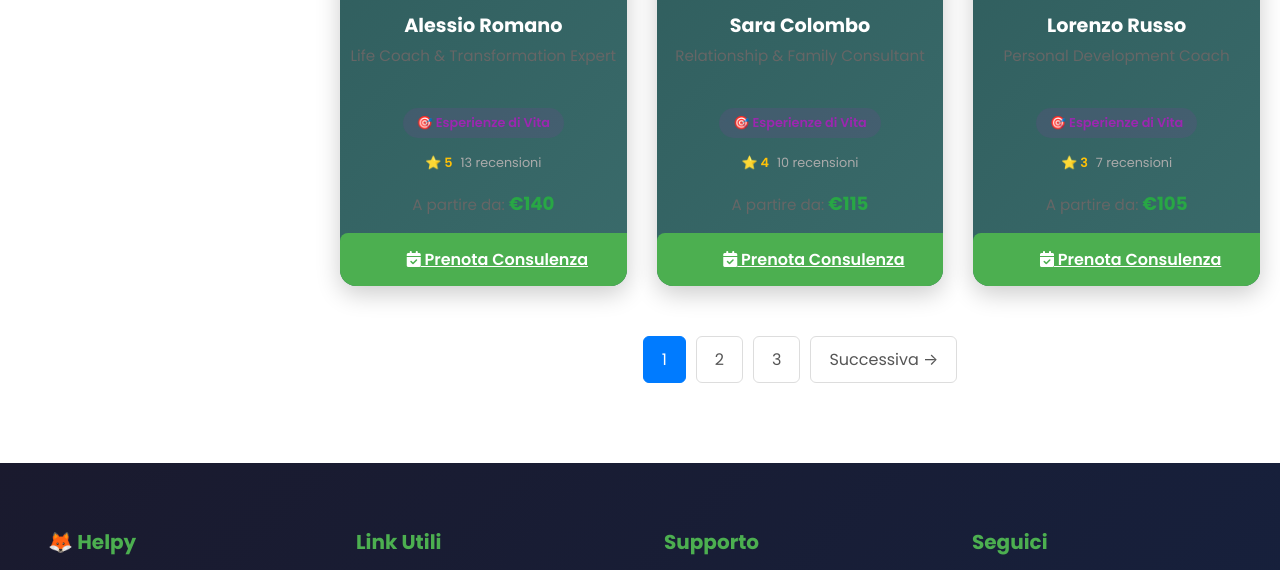
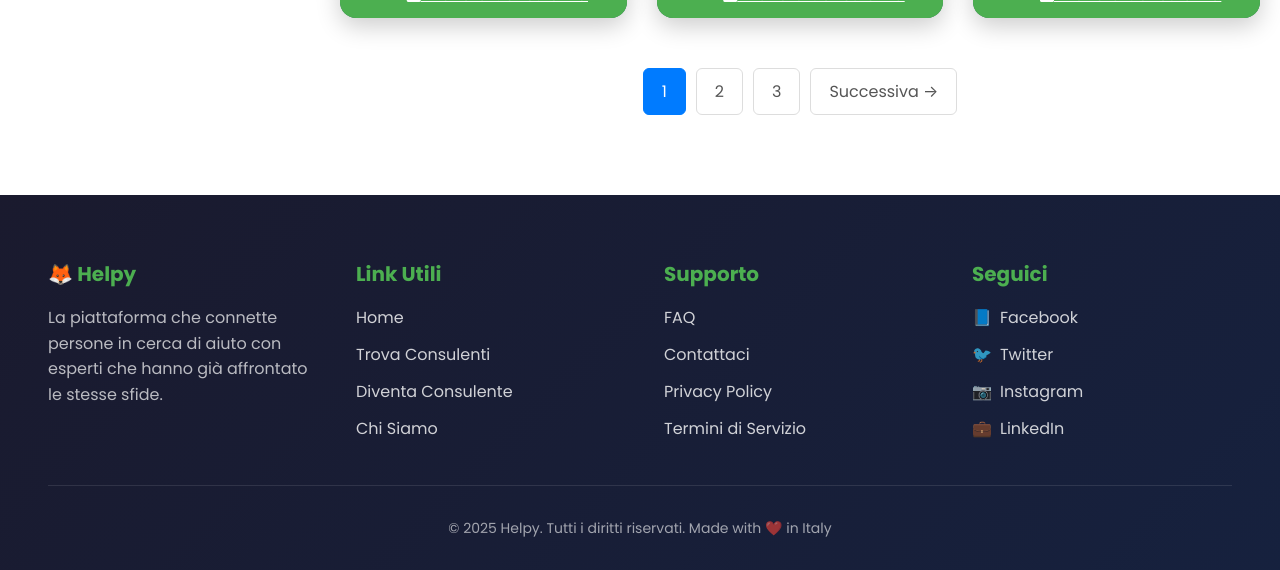
Before and after one commit to walle8646/helpy, a FastAPI app: page /consultants in a window 1280 px wide. Shown: the part 2665-3235 px from the top of the page. Run offline with FastAPI, Linux system fonts and the light colour scheme; data comes from the database, SQL or seed files in the repository.

Commit message:
modifica immagine aws

```diff
--- a/app/static/consultants.css
+++ b/app/static/consultants.css
@@ -157,73 +157,90 @@
 }
 
 .consultant-card {
-    background: white;
-    border-radius: 12px;
-    padding: 24px;
-    box-shadow: 0 2px 12px rgba(0,0,0,0.08);
-    transition: all 0.3s;
-    display: flex;
-    flex-direction: column;
+    background: linear-gradient(135deg, #2d5a5a 0%, #3a6b6b 100%) !important;
+    border-radius: 16px !important;
+    padding: 0 !important;
+    box-shadow: 0 8px 24px rgba(0,0,0,0.2) !important;
+    transition: all 0.3s !important;
+    display: flex !important;
+    flex-direction: column !important;
+    overflow: hidden !important;
+    height: 500px !important;
 }
 
 .consultant-card:hover {
-    transform: translateY(-6px);
-    box-shadow: 0 8px 30px rgba(0,0,0,0.12);
+    transform: translateY(-8px) !important;
+    box-shadow: 0 12px 32px rgba(0,0,0,0.3) !important;
 }
 
 .card-link {
-    text-decoration: none;
-    color: inherit;
-    display: flex;
-    flex-direction: column;
-    align-items: center;
-    text-align: center;
-    flex: 1;
+    text-decoration: none !important;
+    color: white !important;
+    display: flex !important;
+    flex-direction: column !important;
+    align-items: center !important;
+    text-align: center !important;
+    flex: 1 !important;
+    padding: 0 !important;
 }
 
 .consultant-avatar,
 .consultant-avatar-default {
-    width: 100px;
-    height: 100px;
-    border-radius: 50%;
-    margin-bottom: 16px;
-    object-fit: cover;
+    width: 100% !important;
+    height: 280px !important;
+    border-radius: 16px 16px 0 0 !important;
+    margin: 0 !important;
+    object-fit: cover !important;
+    display: block !important;
 }
 
 .consultant-avatar {
-    border: 3px solid #007bff;
+    border: none !important;
 }
 
 .consultant-avatar-default {
-    background: linear-gradient(135deg, #4caf50 0%, #2e7d32 100%);
-    color: white;
-    display: flex;
-    align-items: center;
-    justify-content: center;
-    font-size: 3em;
-    border: 3px solid #4caf50;
+    background: linear-gradient(135deg, #4caf50 0%, #2e7d32 100%) !important;
+    color: white !important;
+    display: flex !important;
+    align-items: center !important;
+    justify-content: center !important;
+    font-size: 5rem !important;
+    border: none !important;
 }
 
 .consultant-card h3 {
-    font-size: 1.3em;
-    margin: 0 0 8px 0;
-    color: #222;
+    font-size: 1.1em !important;
+    font-weight: 700 !important;
+    margin: 8px 10px 0 10px !important;
+    color: white !important;
+    display: inline !important;
+    transition: color 0.2s !important;
+}
+
+.consultant-card h3::after {
+    content: ' - ' !important;
+    margin: 0 4px !important;
 }
 
 .profession {
-    color: #666;
-    font-size: 0.95em;
-    margin: 0 0 12px 0;
-    min-height: 42px;
+    color: #ccc !important;
+    font-size: 0.8em !important;
+    margin: 0 10px 6px 0 !important;
+    min-height: auto !important;
+    line-height: 1.2 !important;
+    display: inline !important;
 }
 
 .category-badge {
-    display: inline-block;
-    padding: 6px 14px;
-    border-radius: 20px;
-    font-size: 0.8em;
-    font-weight: 600;
-    margin: 10px 0;
+    display: inline-block !important;
+    padding: 2px 6px !important;
+    border-radius: 12px !important;
+    font-size: 0.65em !important;
+    font-weight: 600 !important;
+    margin: 6px 10px 4px 10px !important;
+    background: rgba(132, 204, 132, 0.2) !important;
+    color: #81c784 !important;
+    width: 100% !important;
 }
 
 .consultant-stats {
```
Also changed, not shown: app/routes/user_profile.py (+5 -3 lines).
